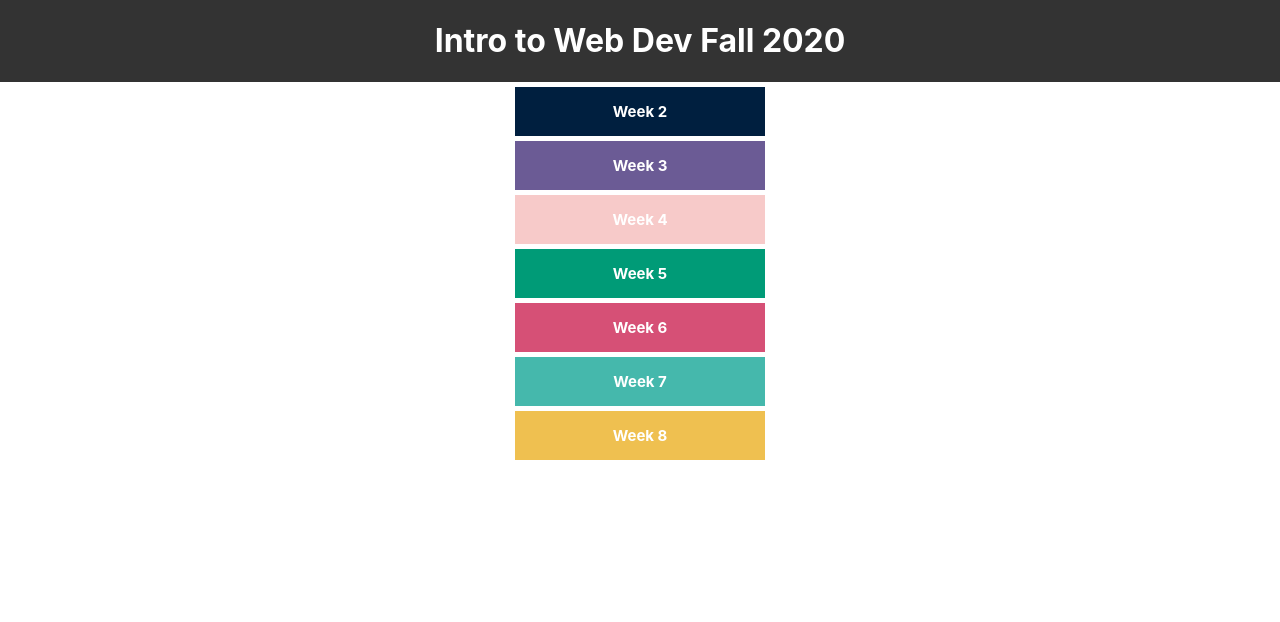
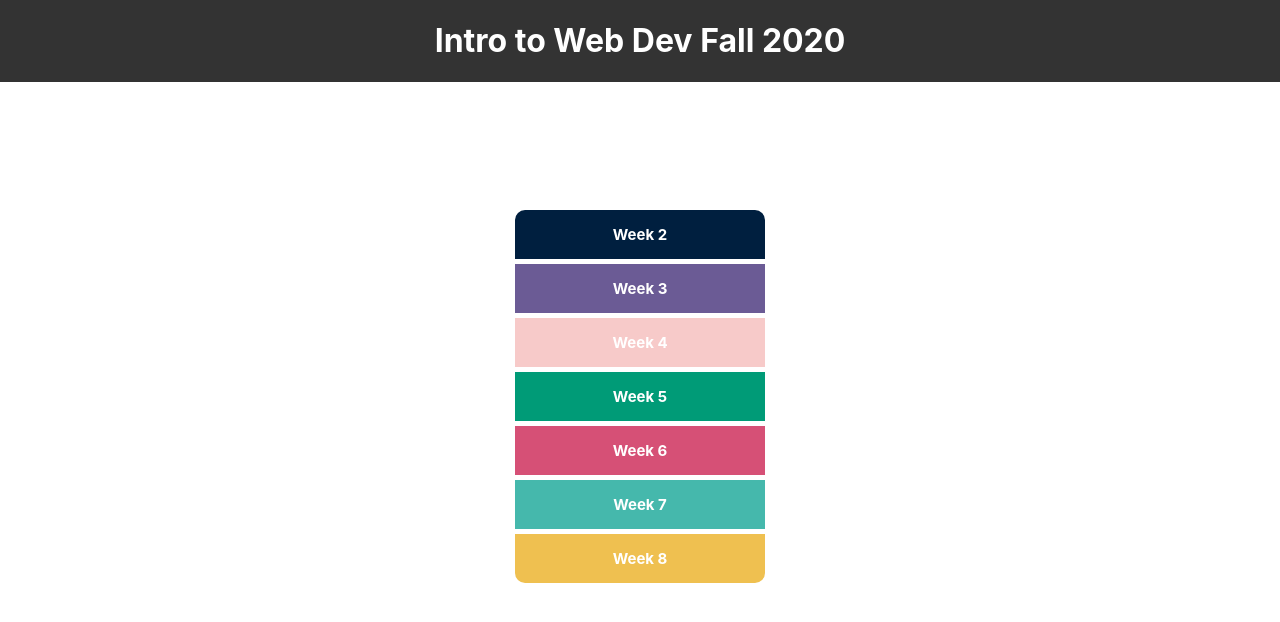
Before and after one commit to jiachengli1999/IDM-Fall-2020-Web-dev, a React (Create React App) app: page / in a window 1280 px wide. Shown: the top 622 px of the page. Built offline with nearby package versions, Linux system fonts and the light colour scheme; the HTML template or start-up script is replaced by a standard one.

Commit message:
added animation to home

```diff
--- a/src/Home.js
+++ b/src/Home.js
@@ -17,13 +17,13 @@ class Home extends Component{
                 {/* Navbar */}
                 <div className='nav'>
                     {/* <Link to="/" className='home link'>Home </Link> */}
-                    <Link to="/week2" className='week2 link'>Week 2</Link>
-                    <Link to="/week3" className='week3 link'>Week 3</Link>
-                    <Link to="/week4" className='week4 link'>Week 4</Link>
-                    <Link to="/week5" className='week5 link'>Week 5</Link>
-                    <Link to="/week6" className='week6 link'>Week 6</Link>
-                    <Link to="/week7" className='week7 link'>Week 7</Link>
-                    <Link to="/week8" className='week8 link'>Week 8</Link>
+                    <Link to="/week2" className='left week2 link fast top'>Week 2</Link>
+                    <Link to="/week3" className='right week3 link slow'>Week 3</Link>
+                    <Link to="/week4" className='left week4 link'>Week 4</Link>
+                    <Link to="/week5" className='right week5 link slow'>Week 5</Link>
+                    <Link to="/week6" className='left week6 link fast'>Week 6</Link>
+                    <Link to="/week7" className='right week7 link'>Week 7</Link>
+                    <Link to="/week8" className='left week8 link fast bot'>Week 8</Link>
                 </div>
             </div>
         )
--- a/src/styles/Home.css
+++ b/src/styles/Home.css
@@ -28,10 +28,47 @@
     color: black;
 }
 
-.week2{ background-color: #001f3f;}
+.top{ border-radius: 10px 10px 0 0;}
+.bot{ border-radius: 0 0 10px 10px;}
+
+.week2{ background-color: #001f3f;
+    margin-top: 10%;
+}
 .week3{ background-color: #6B5B95;}
 .week4{ background-color: #F7CAC9;}
 .week5{ background-color: #009B77;}
 .week6{ background-color: #D65076;}
 .week7{ background-color: #45B8AC;}
 .week8{ background-color: #EFC050;}
+
+.left{
+    animation-duration: 1s;
+    animation-name: slideinleft;
+}
+.right{
+    animation-duration: 1s;
+    animation-name: slideinright;
+}
+.fast{
+    animation-duration: 0.5s;
+}
+.slow{
+    animation-duration: 1.5s;
+}
+@keyframes slideinleft{
+    from{
+        transform: translateX(-100%);
+    }
+    to{
+        transform: translateX(0);
+    }
+}
+
+@keyframes slideinright{
+    from{
+        transform: translateX(100%);
+    }
+    to{
+        transform: translateX(0);
+    }
+}
```
